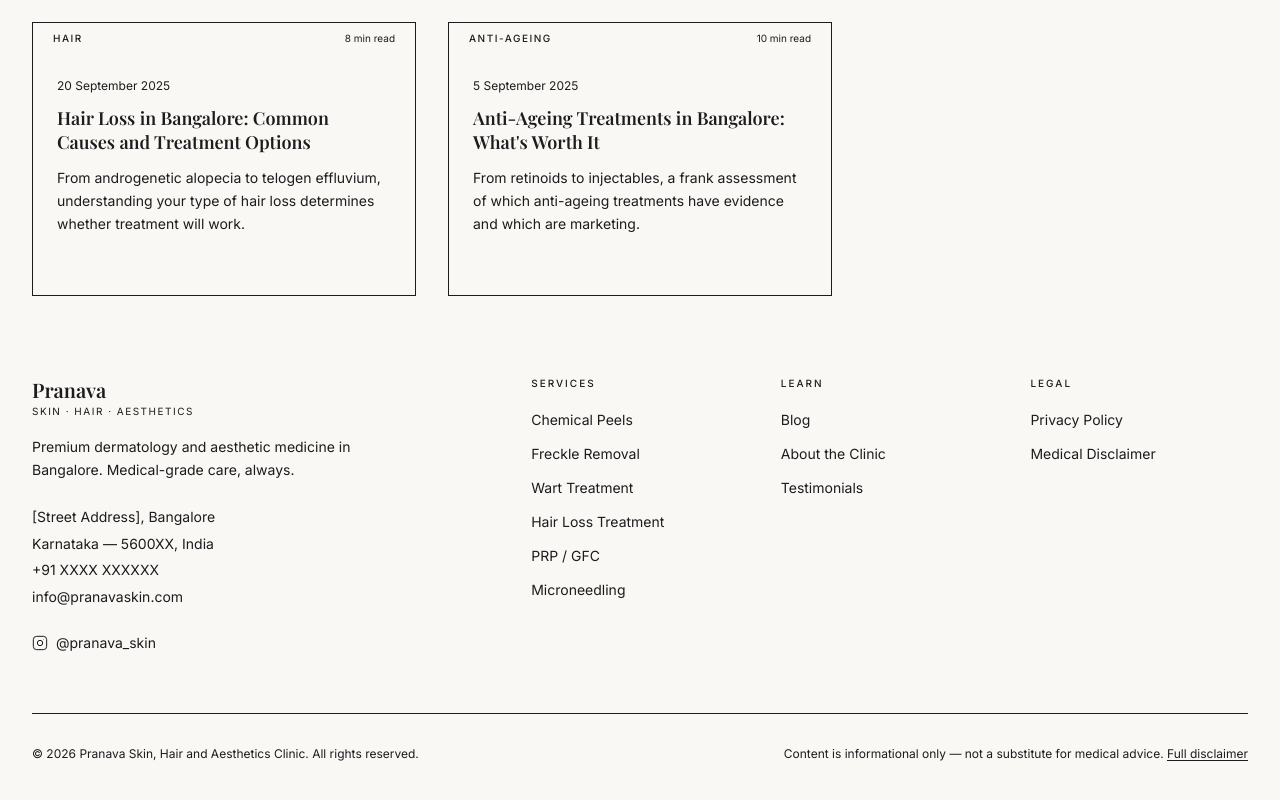
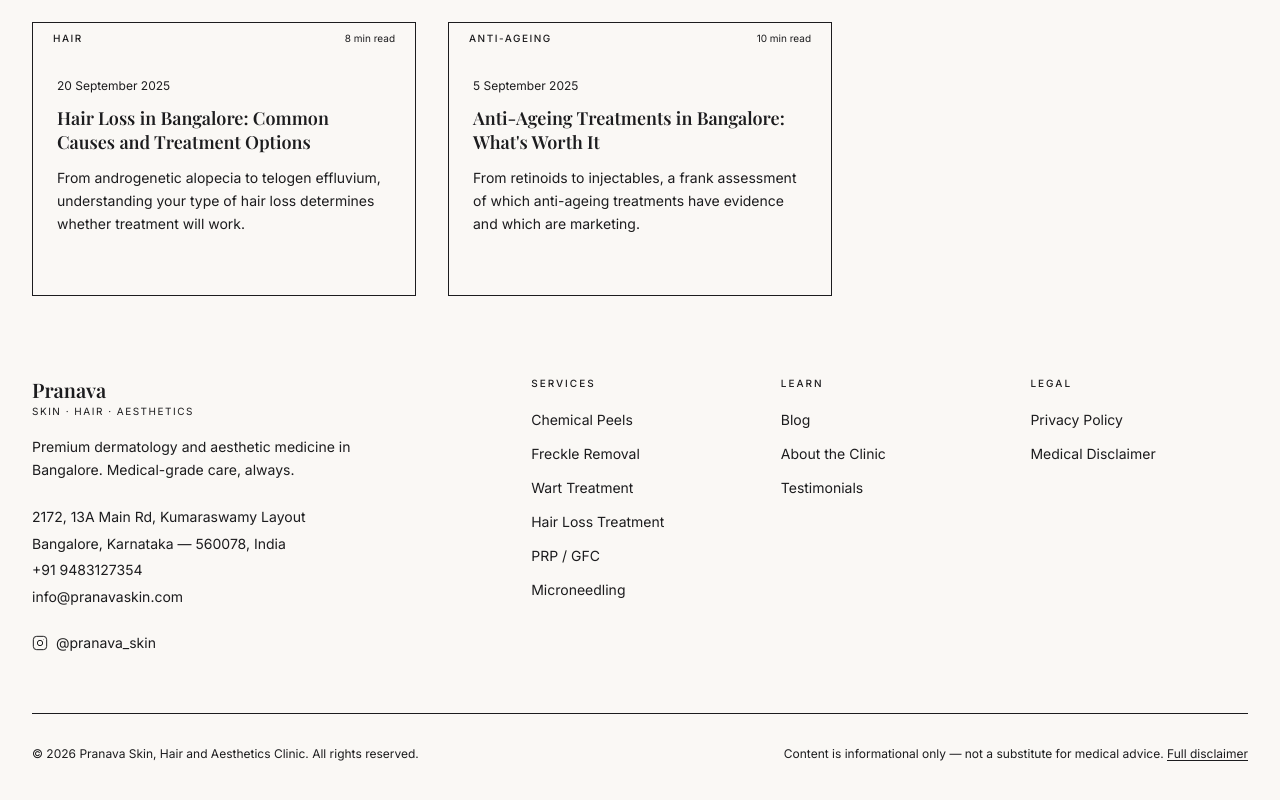
Before and after one commit to subrahmanya-kp/project_jay, a Next.js app: page /blog in a window 1280 px wide. Shown: the part 704-1504 px from the top of the page. Built offline with nearby package versions, Linux system fonts and the light colour scheme; no server answers.

Commit message:
Updated timing and address

```diff
--- a/app/api/contact/route.ts
+++ b/app/api/contact/route.ts
@@ -74,7 +74,7 @@ export async function POST(req: NextRequest) {
             We have received your message and will be in touch within one business day to confirm your consultation.
           </p>
           <p style="font-family: system-ui, sans-serif; color: #6B6B6B; line-height: 1.6; margin-bottom: 24px;">
-            If your concern is urgent, please call us directly at <strong>+91 XXXX XXXXXX</strong>.
+            If your concern is urgent, please call us directly at <strong>+91 9483127354</strong>.
           </p>
           <hr style="border: none; border-top: 1px solid #E2DDD8; margin: 24px 0;" />
           <p style="font-family: system-ui, sans-serif; font-size: 12px; color: #9B9B9B;">
--- a/app/layout.tsx
+++ b/app/layout.tsx
@@ -70,14 +70,14 @@ const jsonLd = {
       description:
         "Premium dermatology, hair care and aesthetic treatments in Bangalore. Board-certified dermatologist.",
       url: siteUrl,
-      telephone: "+91-XXXXXXXXXX",
+      telephone: "+91-9483127354",
       email: "info@pranavaskin.com",
       address: {
         "@type": "PostalAddress",
-        streetAddress: "[Street Address]",
+        streetAddress: "2172, 13A Main Rd, near Balmuri Ganesha Temple, opposite Vishnuvardhan Park, Kumaraswamy Layout 2nd Stage, Kumaraswamy Layout",
         addressLocality: "Bangalore",
         addressRegion: "Karnataka",
-        postalCode: "5600XX",
+        postalCode: "560078",
         addressCountry: "IN",
       },
       geo: {
--- a/components/Contact.tsx
+++ b/components/Contact.tsx
@@ -67,15 +67,16 @@ export default function Contact() {
             {/* Clinic details */}
             <dl className="space-y-6">
               <ContactDetail label="Address">
-                [Street Address],<br />
-                Bangalore, Karnataka — 5600XX
+                2172, 13A Main Rd,<br />
+                Near Balmuri Ganesha Temple,<br />
+                Kumaraswamy Layout, Bangalore — 560078
               </ContactDetail>
               <ContactDetail label="Phone">
                 <a
-                  href="tel:+91XXXXXXXXXX"
+                  href="tel:+919483127354"
                   className="hover:text-slate-deep transition-colors"
                 >
-                  +91 XXXX XXXXXX
+                  +91 9483127354
                 </a>
               </ContactDetail>
               <ContactDetail label="Email">
@@ -87,9 +88,7 @@ export default function Contact() {
                 </a>
               </ContactDetail>
               <ContactDetail label="Clinic Hours">
-                Mon – Fri: 10:00 AM – 7:00 PM<br />
-                Saturday: 10:00 AM – 5:00 PM<br />
-                Sunday: Closed
+                Mon – Sun: 4:00 PM – 8:00 PM<br />
               </ContactDetail>
             </dl>
 
@@ -173,7 +172,7 @@ export default function Contact() {
                       name="phone"
                       type="tel"
                       autoComplete="tel"
-                      placeholder="+91 XXXX XXXXXX"
+                      placeholder="+91 9483127354"
                       note="Optional"
                     />
                     <div className="flex flex-col gap-1.5">
--- a/components/Footer.tsx
+++ b/components/Footer.tsx
@@ -41,10 +41,10 @@ export default function Footer() {
 
             {/* NAP */}
             <address className="not-italic font-sans text-sm text-ivory/60 leading-relaxed space-y-1">
-              <p>[Street Address], Bangalore</p>
-              <p>Karnataka — 5600XX, India</p>
-              <a href="tel:+91XXXXXXXXXX" className="block hover:text-ivory transition-colors">
-                +91 XXXX XXXXXX
+              <p>2172, 13A Main Rd, Kumaraswamy Layout</p>
+              <p>Bangalore, Karnataka — 560078, India</p>
+              <a href="tel:+919483127354" className="block hover:text-ivory transition-colors">
+                +91 9483127354
               </a>
               <a href="mailto:info@pranavaskin.com" className="block hover:text-ivory transition-colors">
                 info@pranavaskin.com
```
